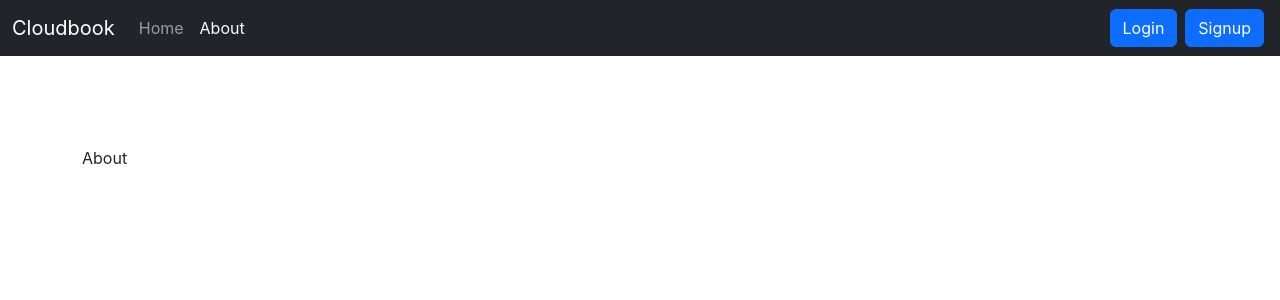
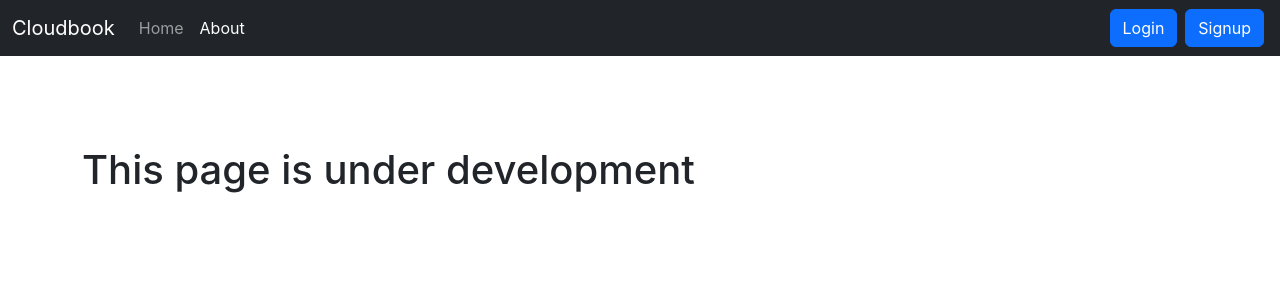
Before and after one commit to Angad-Godara/cloudbook, a React (Create React App) app: page /about in a window 1280 px wide. Shown: the top 300 px of the page. Built offline with nearby package versions, Linux system fonts and the light colour scheme.

Commit message:
ADD: almost done

```diff
--- a/src/Components/About.js
+++ b/src/Components/About.js
@@ -4,7 +4,7 @@ function About() {
 
     return (
         <div>
-            About
+            <h1>This page is under development</h1>
         </div>
     )
 }
```
